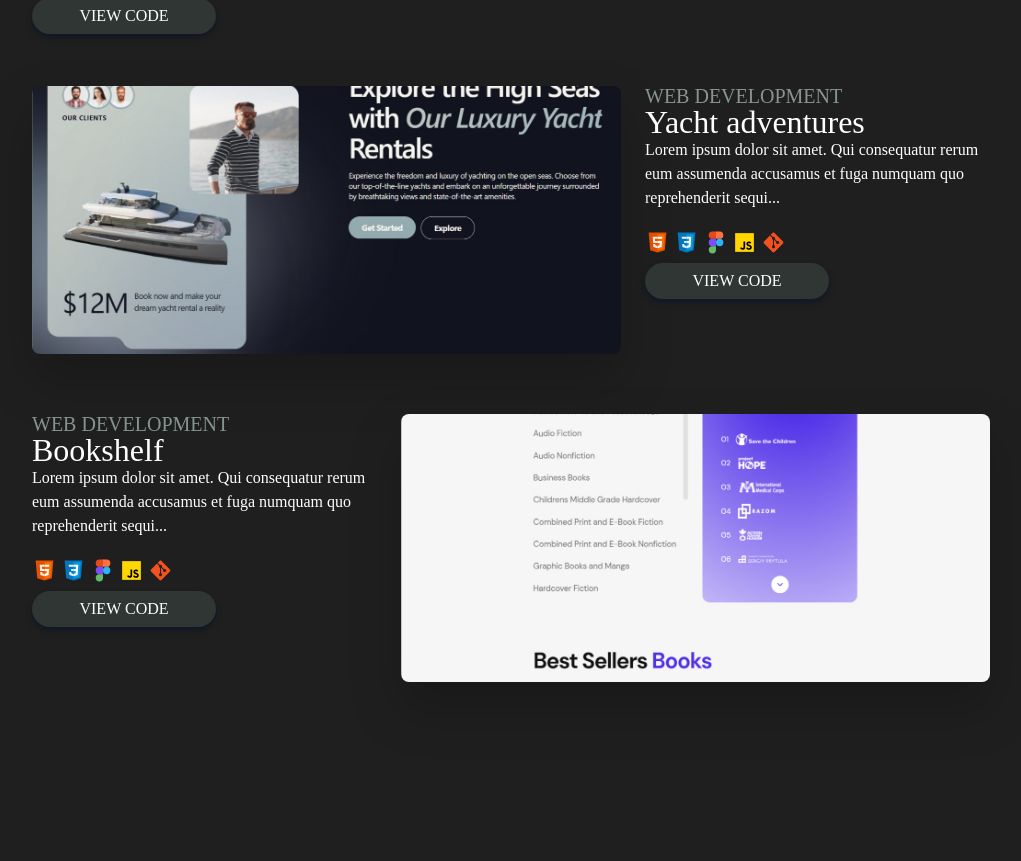
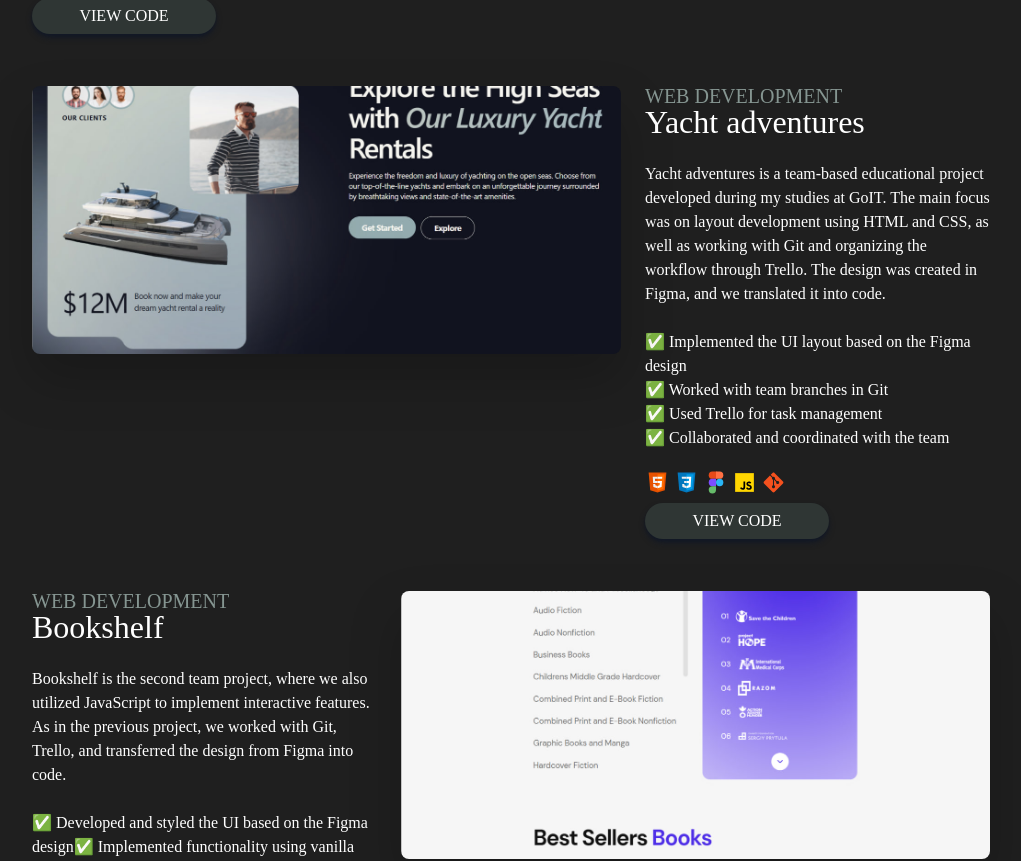
Before and after one commit to Ruslan0019/Portfolio, a Next.js app: page / in a window 1280 px wide. Shown: the part 2437-3298 px from the top of the page, without its empty margins (129-1150 px from the left). Built offline with nearby package versions, Linux system fonts and the light colour scheme.

Commit message:
Update projectList.js

```diff
--- a/src/components/Projects/projectList.js
+++ b/src/components/Projects/projectList.js
@@ -68,7 +68,7 @@ const projectList = [
     name: "Yacht adventures",
     category: "WEB DEVELOPMENT",
     description:
-      "Lorem ipsum dolor sit amet. Qui consequatur rerum eum assumenda accusamus et fuga numquam quo reprehenderit sequi...",
+      "\nYacht adventures is a team-based educational project developed during my studies at GoIT. The main focus was on layout development using HTML and CSS, as well as working with Git and organizing the workflow through Trello. The design was created in Figma, and we translated it into code.\n\n✅ Implemented the UI layout based on the Figma design\n✅ Worked with team branches in Git\n✅ Used Trello for task management\n✅ Collaborated and coordinated with the team",
     image: Yacht,
     link: "https://lakanna.github.io/bestteam-ourteam/index.html",
     linkCode: "https://github.com/Lakanna/bestteam-ourteam",
@@ -85,7 +85,7 @@ const projectList = [
     name: "Bookshelf",
     category: "WEB DEVELOPMENT",
     description:
-      "Lorem ipsum dolor sit amet. Qui consequatur rerum eum assumenda accusamus et fuga numquam quo reprehenderit sequi...",
+      "\nBookshelf is the second team project, where we also utilized JavaScript to implement interactive features. As in the previous project, we worked with Git, Trello, and transferred the design from Figma into code.\n\n✅ Developed and styled the UI based on the Figma design✅ Implemented functionality using vanilla JavaScript\n✅ Worked with Git and managed branches\n✅ Coordinated team efforts using Trello",
     image: Bookshelf,
     link: "https://bonny-art.github.io/it-frogs-tp-02/index.html",
     linkCode: "https://github.com/bonny-art/it-frogs-tp-02",
```
